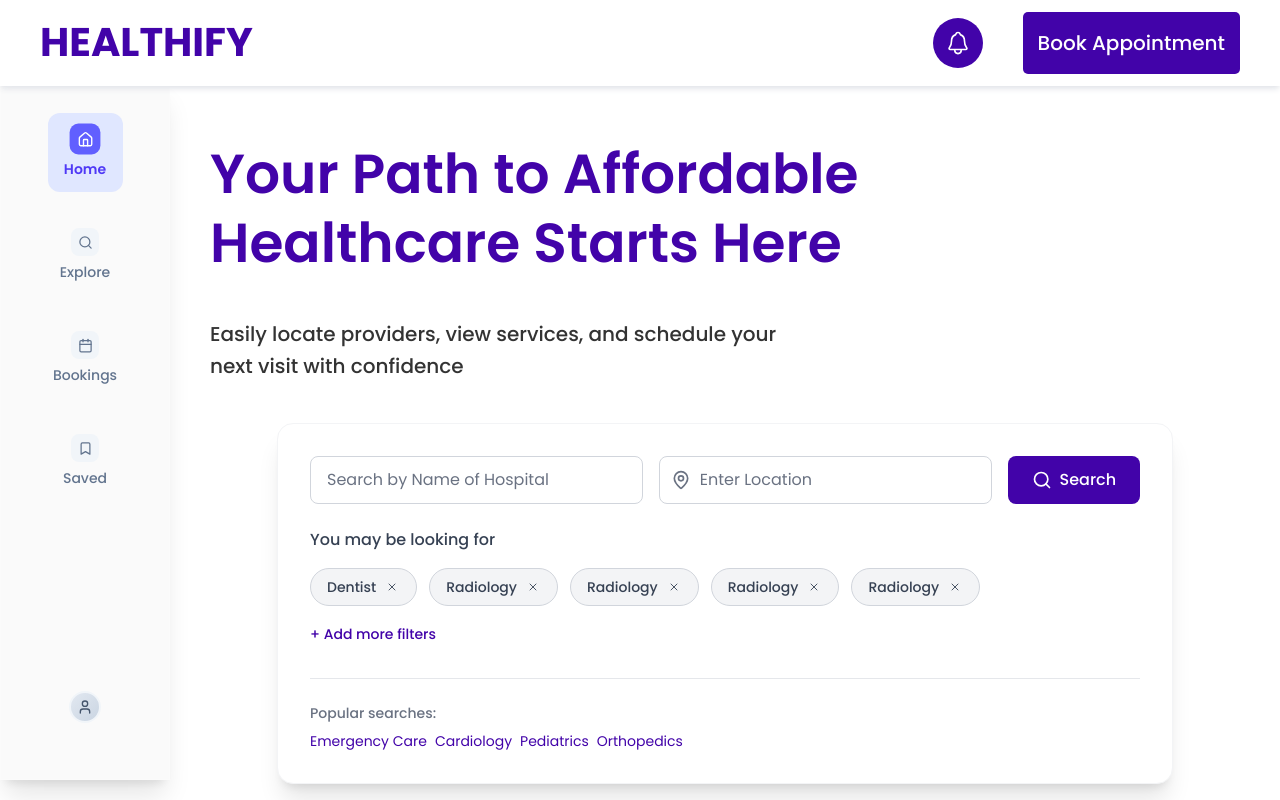
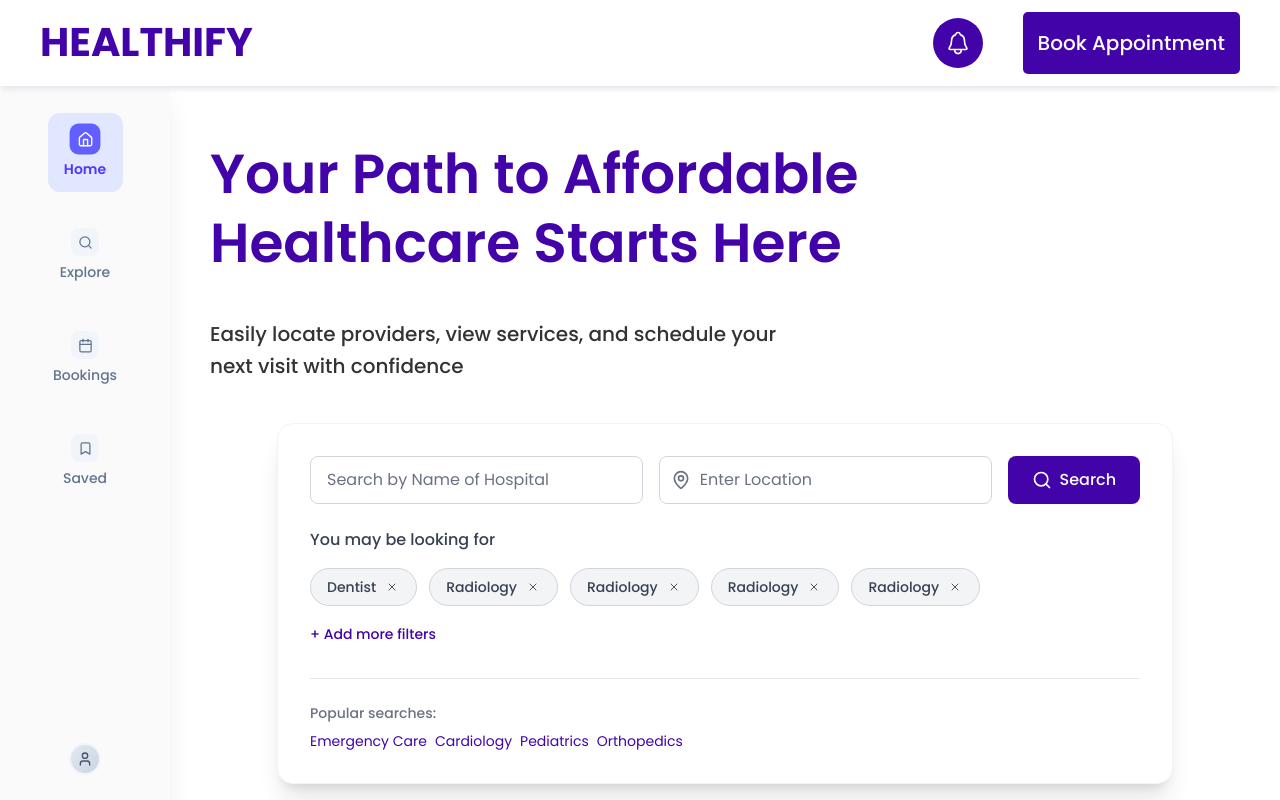
Before and after one commit to BusandCode/healthify, a Next.js app: page /home-page in a window 1280 px wide. Shown: the top 800 px of the page. Built offline with nearby package versions, Linux system fonts and the light colour scheme.

Commit message:
homepage

```diff
--- a/components/NavBar.js
+++ b/components/NavBar.js
@@ -1,3 +1,71 @@
+// // components/NavBar.jsx
+// "use client"
+// import React, { useState } from 'react';
+// import { Home, Search, Calendar, Bookmark, User } from 'lucide-react';
+
+// const NavBar = () => {
+//   const [activeItem, setActiveItem] = useState('Home');
+
+//   const navItems = [
+//     { id: 'Home', label: 'Home', icon: Home },
+//     { id: 'Explore', label: 'Explore', icon: Search },
+//     { id: 'Bookings', label: 'Bookings', icon: Calendar },
+//     { id: 'Saved', label: 'Saved', icon: Bookmark },
+//   ];
+
+//   const handleNavClick = (itemId) => {
+//     setActiveItem(itemId);
+//   };
+
+//   return (
+//     <nav className="fixed left-0 top-[80px] bg-[#FAFAFA] shadow-xl
+//     backdrop-blur-sm border border-white/20 py-8 w-[170px] min-h-[calc(100vh-100px)]
+//      flex flex-col items-center gap-6 z-40">
+//       {/* Navigation Items */}
+//       {navItems.map((item) => {
+//         const IconComponent = item.icon;
+//         const isActive = activeItem === item.id;
+
+//         return (
+//           <button
+//             key={item.id}
+//             onClick={() => handleNavClick(item.id)}
+//             className={`flex flex-col items-center gap-1.5 px-8 py-3 rounded-xl transition-all duration-300 ease-out
+//             hover:bg-indigo-50 hover:-translate-y-0.5 w-[75px] group ${
+//             isActive ? 'bg-indigo-100' : ''
+//             }`}
+//           >
+//             <div className={`min-w-7 min-h-7 rounded-lg flex items-center justify-center transition-all duration-300 ${
+//               isActive
+//                 ? 'bg-indigo-500 text-white scale-110'
+//                 : 'bg-slate-100 text-slate-500 group-hover:bg-slate-200'
+//             }`}>
+//               <IconComponent size={15} />
+//             </div>
+//             <span className={`text-[14px] font-medium transition-colors duration-300 ${
+//               isActive
+//                 ? 'text-indigo-600 font-semibold'
+//                 : 'text-slate-500 group-hover:text-slate-700'
+//             }`}>
+//               {item.label}
+//             </span>
+//           </button>
+//         );
+//       })}
+
+//       {/* Profile Section */}
+//       <button
+//         onClick={() => handleNavClick('Profile')}
+//         className="mt-auto mb-6 w-8 h-8 rounded-full bg-gradient-to-br from-slate-200 to-slate-300 border-2 border-slate-100 hover:scale-105 transition-transform duration-300 flex items-center justify-center"
+//       >
+//         <User size={16} className="text-slate-600" />
+//       </button>
+//     </nav>
+//   );
+// };
+
+// export default NavBar;
+
 // components/NavBar.jsx
 "use client"
 import React, { useState } from 'react';
@@ -19,9 +87,11 @@ const NavBar = () => {
 
   return (
     <nav className="fixed left-0 top-[80px] bg-[#FAFAFA] shadow-xl
-    backdrop-blur-sm border border-white/20 py-8 w-[170px] min-h-[calc(100vh-100px)]
-     flex flex-col items-center gap-6 z-40">
-      {/* Navigation Items */}
+    backdrop-blur-sm border border-white/20 w-[170px] h-[calc(100vh-80px)]
+     flex flex-col items-center z-40">
+
+      {/* Navigation Items Container - positioned at top */}
+      <div className="flex flex-col items-center gap-6 pt-8">
         {navItems.map((item) => {
           const IconComponent = item.icon;
           const isActive = activeItem === item.id;
@@ -52,8 +122,9 @@ const NavBar = () => {
             </button>
           );
         })}
+      </div>
 
-      {/* Profile Section */}
+      {/* Profile Section - positioned at bottom */}
       <button
         onClick={() => handleNavClick('Profile')}
         className="mt-auto mb-6 w-8 h-8 rounded-full bg-gradient-to-br from-slate-200 to-slate-300 border-2 border-slate-100 hover:scale-105 transition-transform duration-300 flex items-center justify-center"
```
Lines whose indentation alone changed are shown as unchanged.
